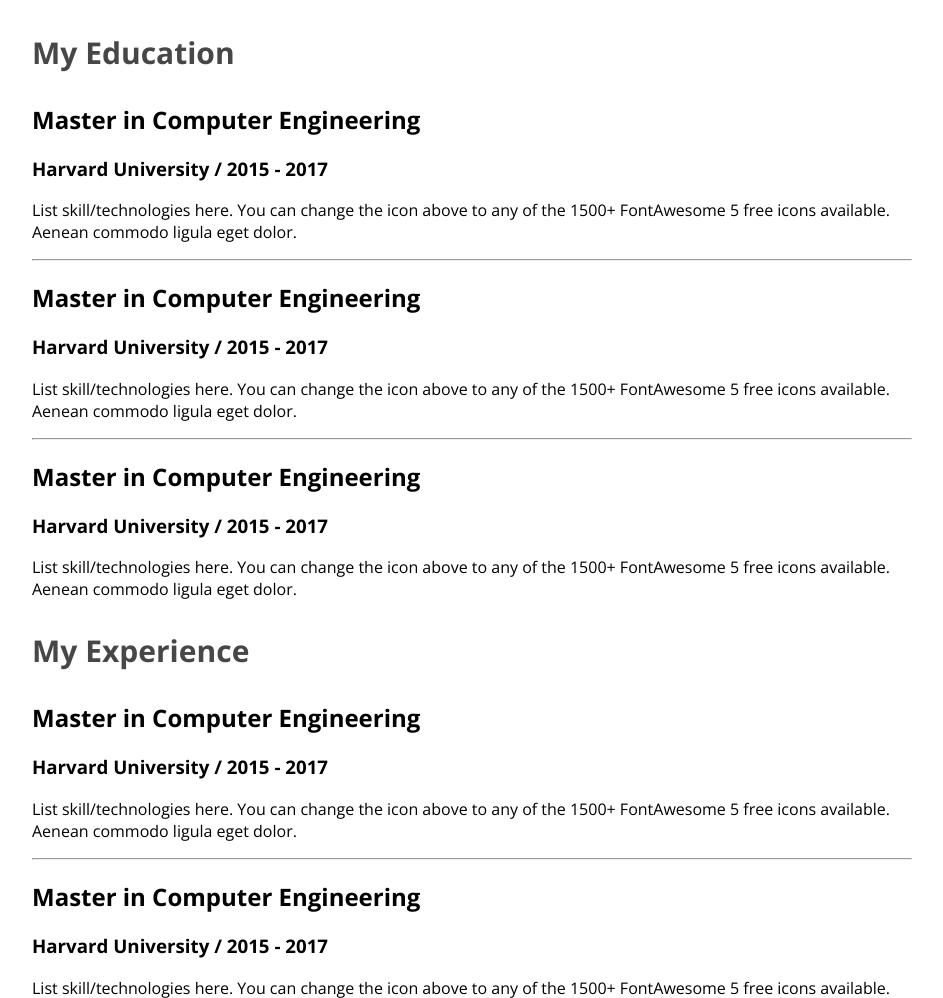
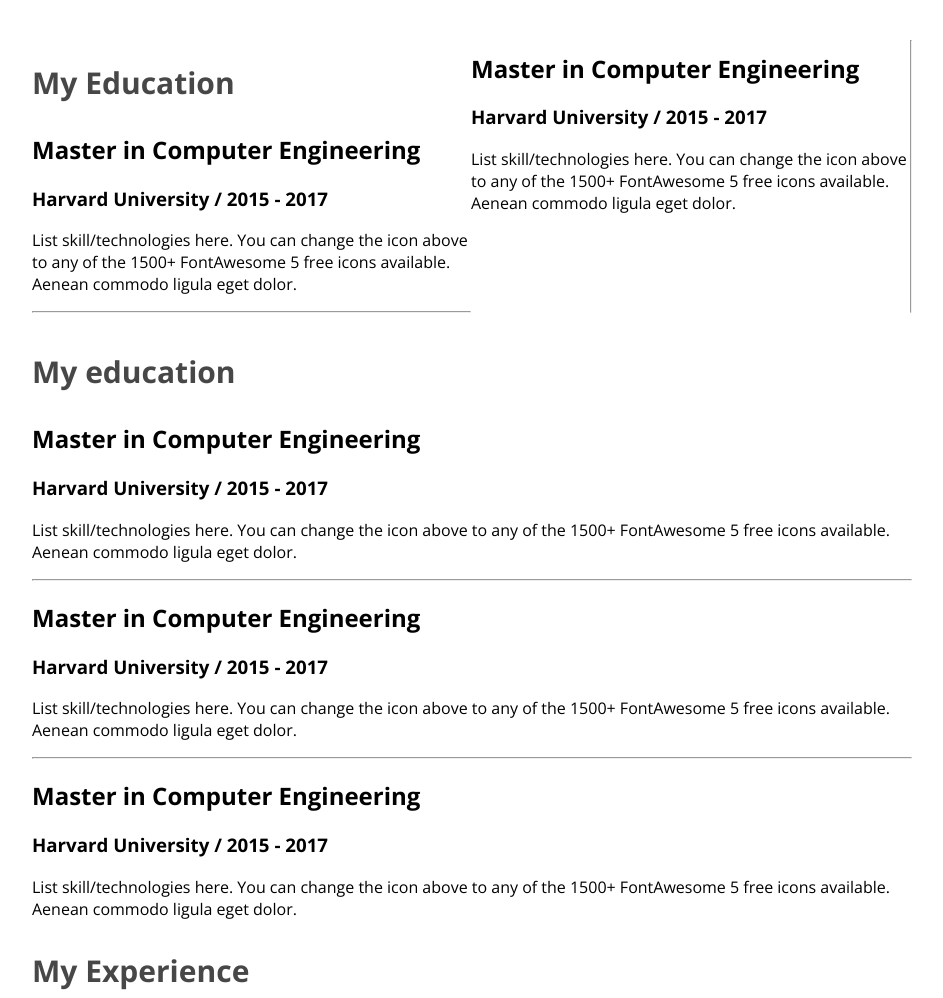
Before and after one commit to prodip1986/webdevloper-portfolio, a plain HTML site: page index.html in a window 1280 px wide. Shown: the part 2384-3382 px from the top of the page, without its empty margins (168-1111 px from the left). Drawn offline with nearby package versions, Linux system fonts and the light colour scheme.

Commit message:
add reseme

```diff
--- a/index.html
+++ b/index.html
@@ -94,7 +94,15 @@
             <div class="resume-container">
                <!-- .resume-colum*2>h3.resume-colum-litle -->
                <div class="resume-colum">
-                <h3 class="resume-columu-title">My Education</h3>
+                <h3 class="resume-columu-title"> My Education</h3>
+
+            <div class="resume-item">
+             <h2 class="resume-item-title">Master in Computer Engineering </h2>
+             <h3 class="resume-item-info">Harvard University / 2015 - 2017</h3>
+             <p class="resume-item-description">List skill/technologies here. You can change the icon above
+                 to any of the 1500+ FontAwesome 5 free icons available. Aenean commodo ligula eget dolor.</p>
+            </div>
+            <hr>
         </div>
         <div class="resume-item">
          <h2 class="resume-item-title">Master in Computer Engineering </h2>
@@ -104,13 +112,26 @@
         </div>
         <hr>
 
+
+               </div>
+               <div class="resume-colum">
+                <h3 class="resume-columu-title">My education</h3></div>
+
+                <div class="resume-item">
+                    <h2 class="resume-item-title">Master in Computer Engineering </h2>
+                    <h3 class="resume-item-info">Harvard University / 2015 - 2017</h3>
+                    <p class="resume-item-description">List skill/technologies here. You can change the icon above
+                        to any of the 1500+ FontAwesome 5 free icons available. Aenean commodo ligula eget dolor.</p>
+
+                   <hr>
+
                    </div>
                    <div class="resume-item">
                     <h2 class="resume-item-title">Master in Computer Engineering </h2>
                     <h3 class="resume-item-info">Harvard University / 2015 - 2017</h3>
                     <p class="resume-item-description">List skill/technologies here. You can change the icon above
                         to any of the 1500+ FontAwesome 5 free icons available. Aenean commodo ligula eget dolor.</p>
-               </div>
+
                    <hr>
 
                    </div>
@@ -121,15 +142,15 @@
                         to any of the 1500+ FontAwesome 5 free icons available. Aenean commodo ligula eget dolor.</p>
                    </div>
 
+               <div class="resume-colum">
+                <h3 class="resume-columu-title">My Experience</h3></div>
 
-               <div class="resume-colum">
-                <h3 class="resume-columu-title">My Experience</h3>
                 <div class="resume-item">
                     <h2 class="resume-item-title">Master in Computer Engineering </h2>
                     <h3 class="resume-item-info">Harvard University / 2015 - 2017</h3>
                     <p class="resume-item-description">List skill/technologies here. You can change the icon above
                         to any of the 1500+ FontAwesome 5 free icons available. Aenean commodo ligula eget dolor.</p>
-                   </div>
+
                    <hr>
 
                    </div>
@@ -138,7 +159,7 @@
                     <h3 class="resume-item-info">Harvard University / 2015 - 2017</h3>
                     <p class="resume-item-description">List skill/technologies here. You can change the icon above
                         to any of the 1500+ FontAwesome 5 free icons available. Aenean commodo ligula eget dolor.</p>
-                   </div>
+
                    <hr>
 
                    </div>
--- a/styles/portfolio.css
+++ b/styles/portfolio.css
@@ -120,3 +120,6 @@ nav a{
     font-weight: 700;
 
     }
+    .resume-container{
+        display: flex;
+    }
```
Lines whose indentation alone changed are shown as unchanged.
